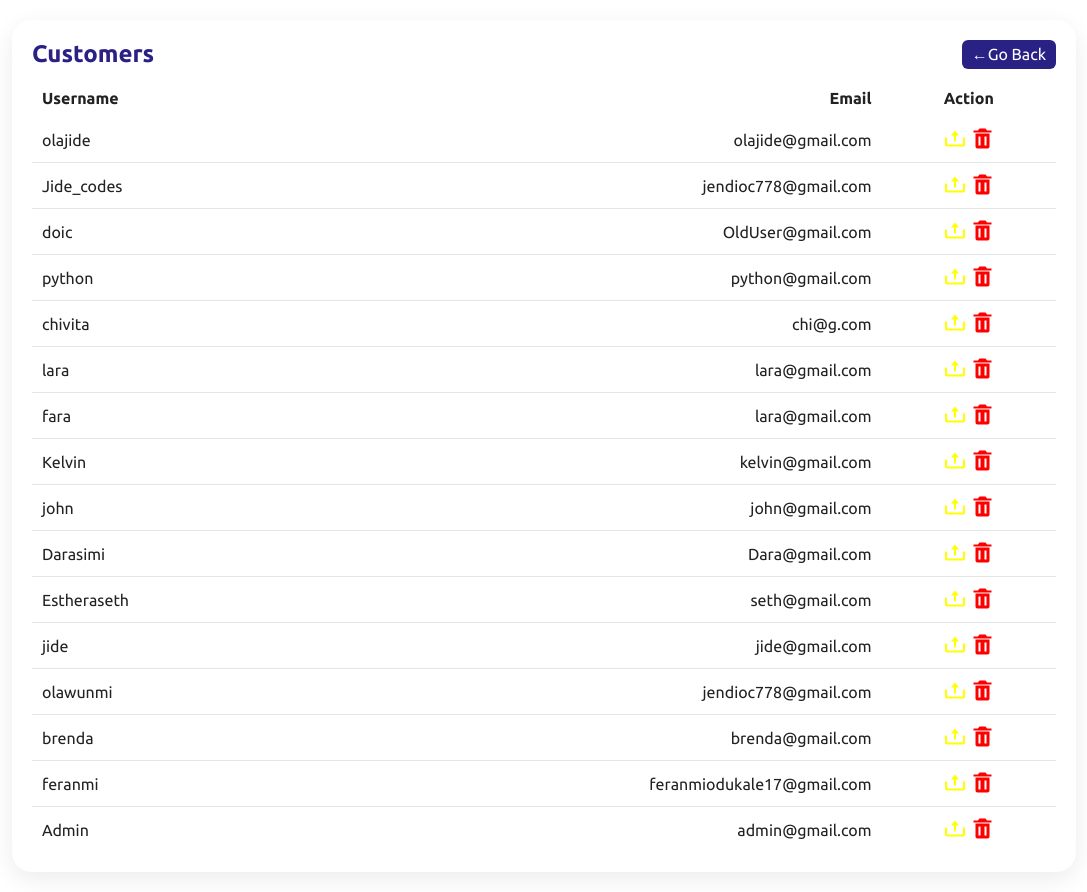
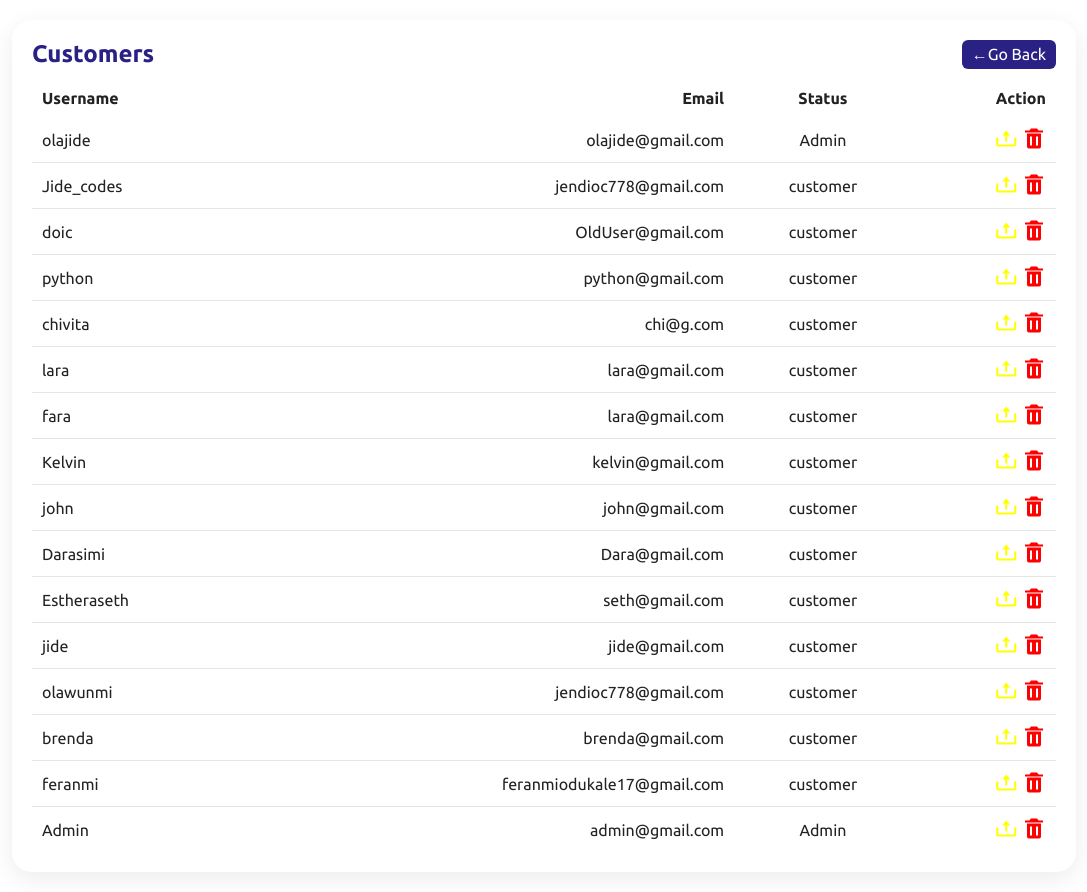
Before and after one commit to Jide-codes/Agrillux, a Django app: page /CustomersTable/ in a window 1280 px wide; the page is wider, and only the part inside the window is pictured. Shown: that part, without its empty margins (36-1123 px from the left). Run offline with Django 4.2, Linux system fonts and the light colour scheme; a user stored in the database is signed in; data comes from the database, SQL or seed files in the repository; both versions use the stored data as it was after the commit.

Commit message:
"the customers table was edited"

```diff
--- a/template/store/customers.html
+++ b/template/store/customers.html
@@ -31,19 +31,27 @@
                             <tr>
                                 <td>Username</td>
                                 <td>Email</td>
+                                <td>Status</td>
                                 <td>Action</td>
+
+
                             </tr>
                         </thead>
 
                         <tbody>
                             {% for user in customers %}
                             <tr>
+
                                 <td>{{user.username}}</td>
                                 <td>{{user.email}}</td>
+                                {% if user.is_superuser %}
+                                <td>Admin</td>
+                                {% else %}
+                                <td>customer</td>
+                                {% endif %}
                                 <td><a href="" ><i style="color:yellow; font-size:24px;"class='bx bx-upload'></i></a>
                                 <a href="" ><i style="color:red; font-size:24px;"class='bx bxs-trash'></i></a></td>
-
-                            </tr>
+                                </tr>
                             {% empty %}
                             <h3> No User added yet <h3>
                             {% endfor %}
```
Also changed, not shown: db.sqlite3.
